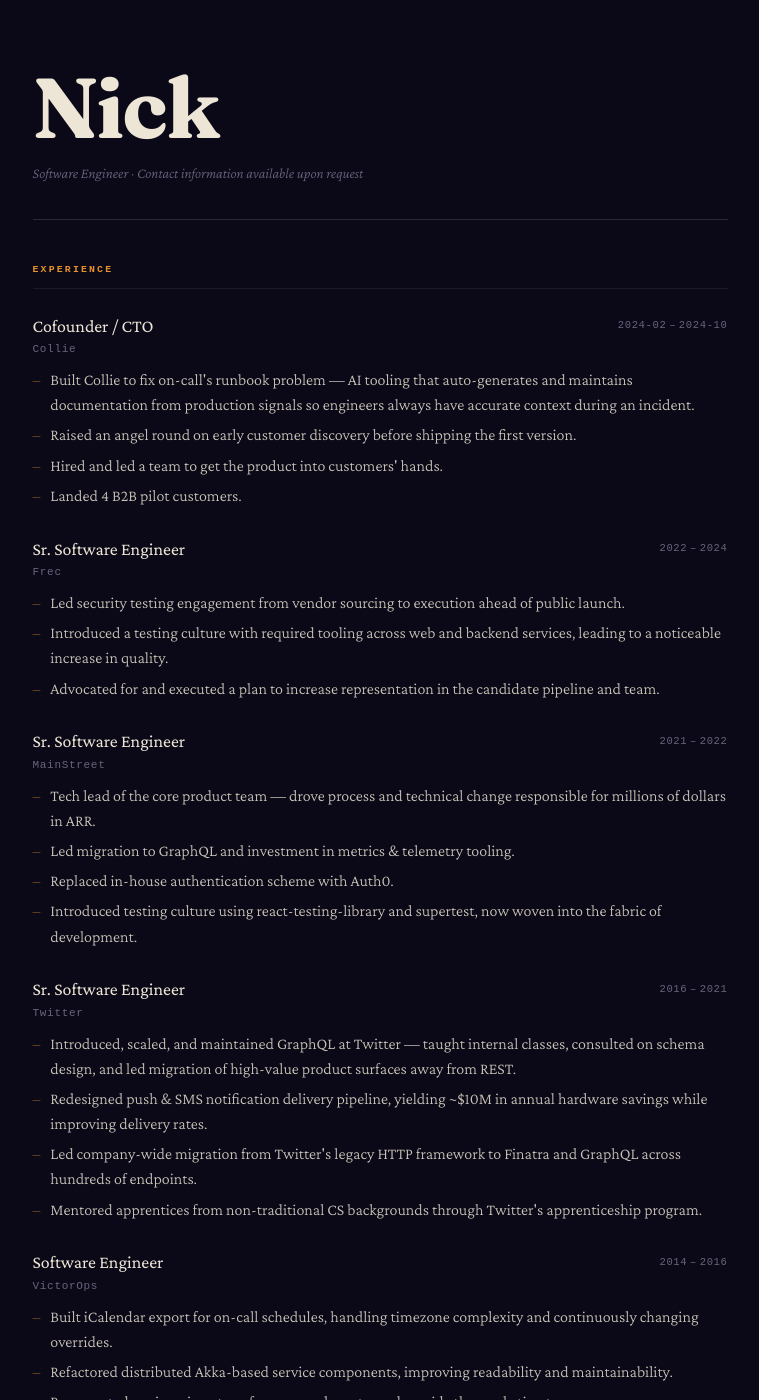
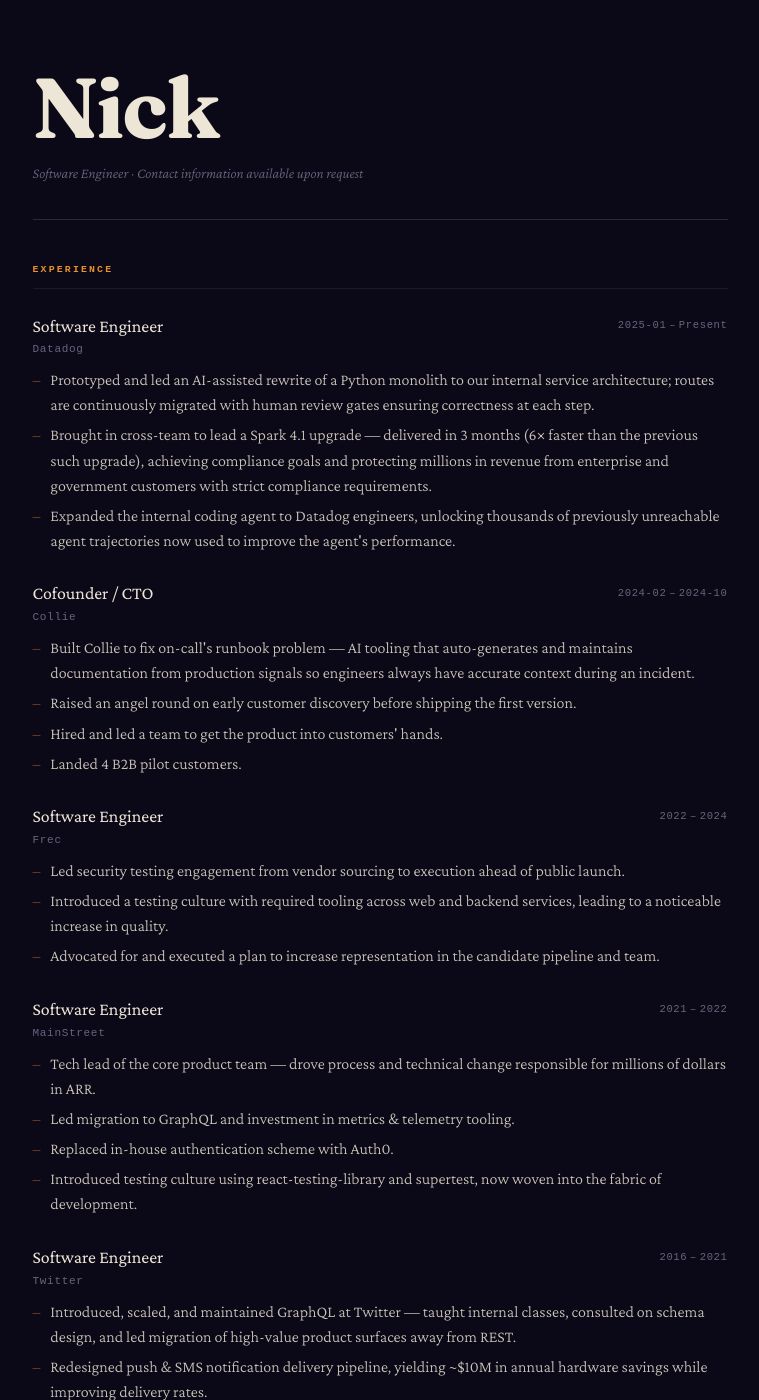
Before and after one commit to nicky-isaacs/nicky-isaacs.github.io, a Jekyll site: the page built from resume.md, in a window 1280 px wide and 1400 px high. Shown: the whole window, without its empty margins (260-1019 px from the left). Built offline with Jekyll 4.4.1, drawn with Linux system fonts in a browser that asks for light colours; some web fonts are replaced; some of the changed text lies outside the part shown.

Commit message:
Add Datadog experience and normalize engineer titles
Co-Authored-By: Claude Sonnet 4.6 <noreply@anthropic.com>

```diff
--- a/_data/resume.yml
+++ b/_data/resume.yml
@@ -1,4 +1,13 @@
 experience:
+  - company: Datadog
+    role: Software Engineer
+    start: 2025-01
+    end: present
+    highlights:
+      - Prototyped and led an AI-assisted rewrite of a Python monolith to our internal service architecture; routes are continuously migrated with human review gates ensuring correctness at each step.
+      - Brought in cross-team to lead a Spark 4.1 upgrade — delivered in 3 months (6× faster than the previous such upgrade), achieving compliance goals and protecting millions in revenue from enterprise and government customers with strict compliance requirements.
+      - Expanded the internal coding agent to Datadog engineers, unlocking thousands of previously unreachable agent trajectories now used to improve the agent's performance.
+
   - company: Collie
     role: Cofounder / CTO
     start: 2024-02
@@ -10,7 +19,7 @@ experience:
       - Landed 4 B2B pilot customers.
 
   - company: Frec
-    role: Sr. Software Engineer
+    role: Software Engineer
     start: 2022
     end: 2024
     highlights:
@@ -19,7 +28,7 @@ experience:
       - Advocated for and executed a plan to increase representation in the candidate pipeline and team.
 
   - company: MainStreet
-    role: Sr. Software Engineer
+    role: Software Engineer
     start: 2021
     end: 2022
     highlights:
@@ -29,7 +38,7 @@ experience:
       - Introduced testing culture using react-testing-library and supertest, now woven into the fabric of development.
 
   - company: Twitter
-    role: Sr. Software Engineer
+    role: Software Engineer
     start: 2016
     end: 2021
     highlights:
@@ -39,7 +48,7 @@ experience:
       - Mentored apprentices from non-traditional CS backgrounds through Twitter's apprenticeship program.
 
   - company: VictorOps
-    role: Software Engineer
+    role: Jr. Software Engineer
     start: 2014
     end: 2016
     highlights:
```
